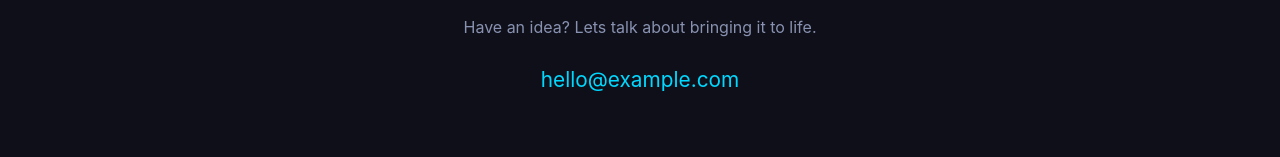
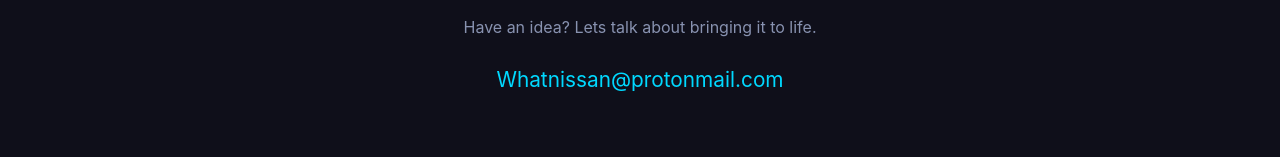
Before and after one commit to whatnissan/devwebsite, a website: page public/index.html in a window 1280 px wide. Shown: the part 1868-2025 px from the top of the page. Drawn offline with Linux system fonts and the light colour scheme.

Commit message:
Update email

```diff
--- a/public/index.html
+++ b/public/index.html
@@ -55,7 +55,7 @@
 <div class="container">
 <h2>Lets Build Something</h2>
 <p>Have an idea? Lets talk about bringing it to life.</p>
-<a href="mailto:hello@example.com">hello@example.com</a>
+<a href="mailto:Whatnissan@protonmail.com">Whatnissan@protonmail.com</a>
 </div>
 </section>
 <footer><p>2025 App Development Studio. All rights reserved.</p></footer>
```
